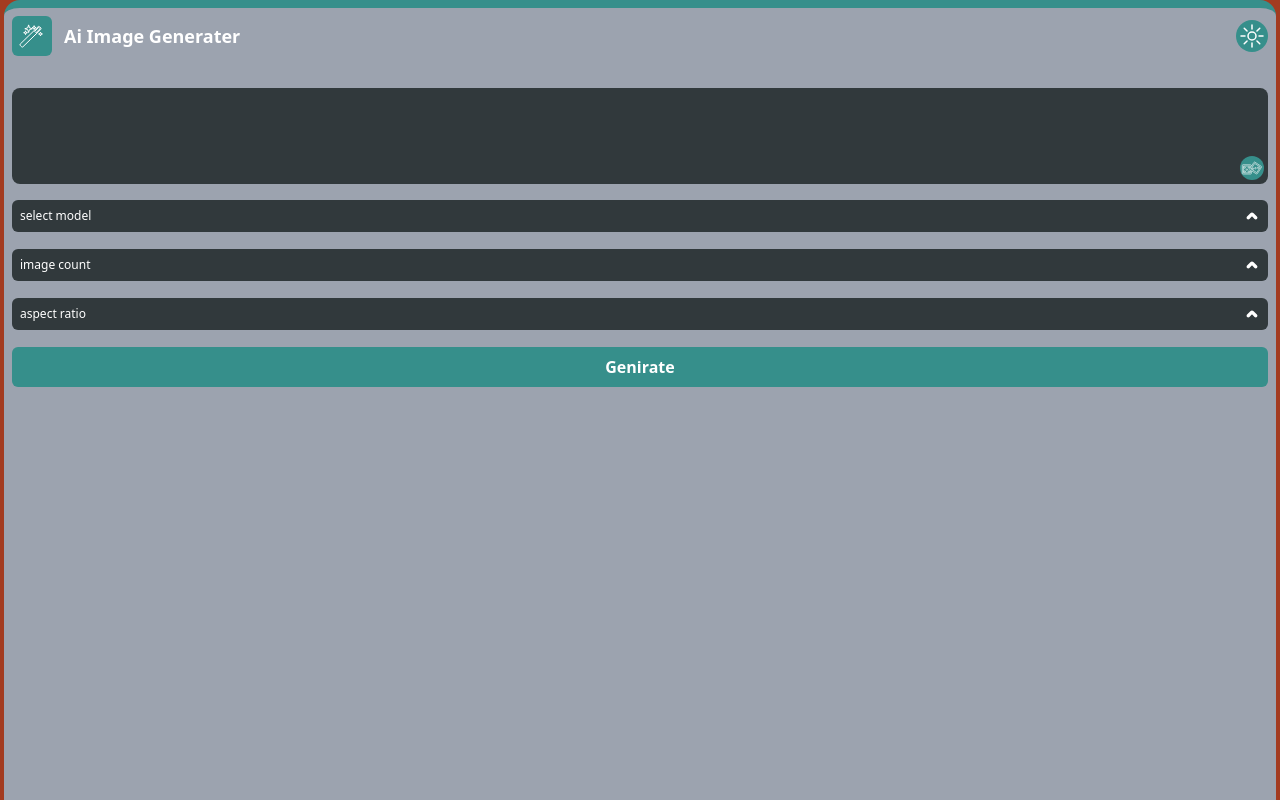
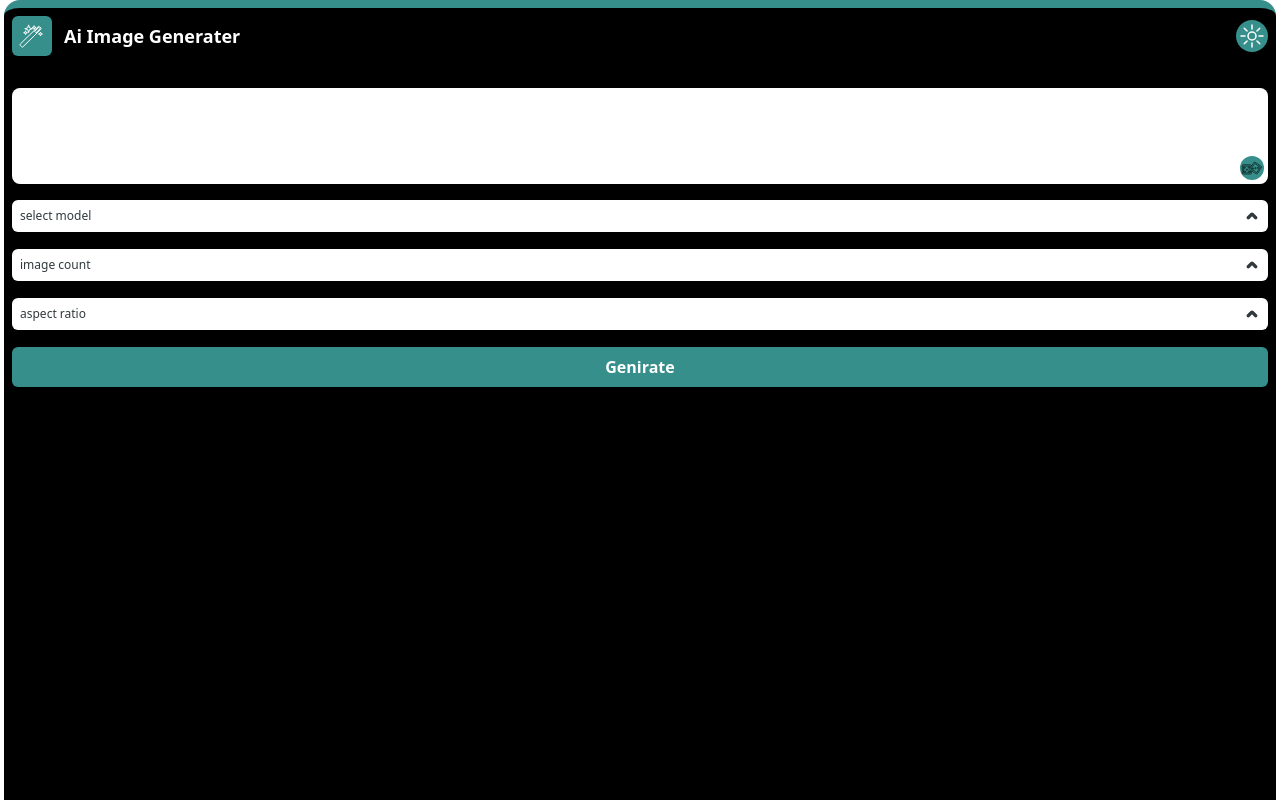
Before and after one commit to zakarialol/ai-image-app, a website with bundled scripts: page imageGenirater.html in a window 1280 px wide. Both pictures are taken after a click on the button 1252 px from the left and 36 px from the top of the page. Built offline with nearby package versions, Linux system fonts and the light colour scheme.

Commit message:
adding dark and light mode

```diff
--- a/imageGenirater.html
+++ b/imageGenirater.html
@@ -6,26 +6,26 @@
     <link rel="stylesheet" href="./build/style.css">
     <title>image genirater</title>
 </head>
-<body class="content-center bg-fourthClr">
-    <main class="h-screen p-2 mx-1 bg-gray-400 border-t-8 rounded-t-2xl border-t-secondClr">
+<body class="content-center bg-black dark:bg-white">
+    <main class="h-screen p-2 mx-1 bg-white border-t-8 rounded-t-2xl border-t-secondClr dark:bg-black">
         <!-- header only style -->
         <header class="flex items-center justify-between gap-2 mb-8">
             <!-- first part -->
             <div class="flex items-center gap-3">
-                <div class="w-10 p-1 text-white rounded-md bg-secondClr text-blue">
+                <div class="w-10 p-1 rounded-md bg-secondClr dark:text-white">
                     <svg fill="none" stroke="currentColor"viewBox="0 0 32 32" version="1.1" xmlns="http://www.w3.org/2000/svg" class="w-full h-full">
-                    <title> ai image genirate</title>
                     <g transform="translate(4 0)">
                         <path d="M9.5 9.625l-0.906 2.906-0.875-2.906-2.906-0.906 2.906-0.875 0.875-2.938 0.906 2.938 2.906 0.875zM14.563 8.031l-0.438 1.469-0.5-1.469-1.438-0.469 1.438-0.438 0.5-1.438 0.438 1.438 1.438 0.438zM0.281 24l17.906-17.375c0.125-0.156 0.313-0.25 0.531-0.25 0.281-0.031 0.563 0.063 0.781 0.281 0.094 0.063 0.219 0.188 0.406 0.344 0.344 0.313 0.719 0.688 1 1.063 0.125 0.188 0.188 0.344 0.188 0.5 0.031 0.313-0.063 0.594-0.25 0.781l-17.906 17.438c-0.156 0.156-0.344 0.219-0.563 0.25-0.281 0.031-0.563-0.063-0.781-0.281-0.094-0.094-0.219-0.188-0.406-0.375-0.344-0.281-0.719-0.656-0.969-1.063-0.125-0.188-0.188-0.375-0.219-0.531-0.031-0.313 0.063-0.563 0.281-0.781zM14.656 11.375l1.313 1.344 4.156-4.031-1.313-1.375zM5.938 13.156l-0.406 1.438-0.438-1.438-1.438-0.469 1.438-0.438 0.438-1.469 0.406 1.469 1.5 0.438zM20.5 12.063l0.469 1.469 1.438 0.438-1.438 0.469-0.469 1.438-0.469-1.438-1.438-0.469 1.438-0.438z"></path>
                     </svg>
                     </g>
                 </div>
-                <p class="text-lg font-bold text-white capitalize">ai image generater</p>
+                <p class="text-lg font-bold capitalize text-firstClr dark:text-white">ai image generater</p>
             </div>
             <!-- second part -->
-            <button data-btn="theme-mode" class="flex items-center w-8 p-1 text-white rounded-full bg-secondClr">
+            <button data-btn="theme-mode" class="flex items-center w-8 text-white rounded-full bg-secondClr">
                     <!-- light mode  -->
-                   <svg class="hidden" viewBox="0 0 24 24" fill="none" xmlns="http://www.w3.org/2000/svg">
+                    <div data-div="svg-div" class="relative hidden w-full p-1 group">
+                         <svg viewBox="0 0 24 24" fill="none" xmlns="http://www.w3.org/2000/svg">
                              <g clip-path="url(#a)" stroke="currentColor" stroke-width="1.5" stroke-miterlimit="10">
                                  <path d="M5 12H1M23 12h-4M7.05 7.05 4.222 4.222M19.778 19.778 16.95 16.95M7.05 16.95l-2.828 2.828M19.778 4.222 16.95 7.05" stroke-linecap="round"/>
                                  <path d="M12 16a4 4 0 1 0 0-8 4 4 0 0 0 0 8Z" fill="" fill-opacity=".16"/>
@@ -37,21 +37,25 @@
 
                                     </clipPath>
                                 </defs>
-
                             </svg>
+                        <p class="absolute right-0 top-full text-nowrap text-[9px] space-x-1 tracking-[1px] hidden transition group-hover:block">light mode</p>
+                    </div>
                     <!-- darkmode -->
+                     <div data-div="svg-div" class="relative w-full p-1 group">
                         <svg viewBox="0 0 48 48" id="a" xmlns="http://www.w3.org/2000/svg"><defs><style>.b{fill:none;stroke:#000000;stroke-linecap:round;stroke-linejoin:round; stroke-width:3;}</style></defs><path class="b" d="M31.75,6.479c6.7339,3.8881,10.3177,11.5721,8.969,19.23-1.3496,7.6616-7.3484,13.6604-15.01,15.01-7.6579,1.3487-15.3419-2.2351-19.23-8.969"/><path class="b" d="M32.02,6.75c4.1858,7.2511,2.98,16.4095-2.94,22.33-5.9205,5.92-15.0789,7.1258-22.33,2.94"/><path class="b" d="M10,8v4"/><path class="b" d="M8,10h4"/><path class="b" d="M12,18v3"/><path class="b" d="M10.5,19.5h3"/><path class="b" d="M30.5,14v3"/><path class="b" d="M29,15.5h3"/><path class="b" d="M38.5,5.5v3"/><path class="b" d="M37,7h3"/><path class="b" d="M7.5,41h3"/><path class="b" d="M9,39.5v3"/><path class="b" d="M39.5,36h3"/><path class="b" d="M41,34.5l.02,3"/>
                         </svg>
+                        <p class="tracking-[1px] hidden absolute top-full right-0 group transition text-[9px] text-firstClr text-nowrap group-hover:block">dark mode</p>
+                    </div>
             </button>
         </header>
         <!-- form styling -->
             <div class="relative w-full h-24 mb-4 overflow-hidden rounded-lg">
-                <textarea name="" data-inputArea='inputArea' class="w-full h-full p-2 overflow-y-auto text-lg text-white text-xs outline-none resize-none bg-firstClr [&::-webkit-scrollbar]:w-[4px]
+                <textarea name="" data-inputArea='inputArea' class="w-full h-full p-2 overflow-y-auto text-lg text-white text-xs outline-none resize-none bg-firstClr dark:bg-white dark:text-firstClr [&::-webkit-scrollbar]:w-[4px]
                 [&::-webkit-scrollbar-thumb]:bg-white/40
                 [&::-webkit-scrollbar-thumb]:rounded-full
                 [&::-webkit-scrollbar-track]:bg-transparent"></textarea>
                 <!-- svg button -->
-                 <button class="absolute w-6 text-white rounded-full cursor-pointer bg-secondClr right-1 bottom-1" data-random ='random-quote'>
+                 <button class="absolute w-6 text-white rounded-full cursor-pointer dark:text-black bg-secondClr right-1 bottom-1" data-random ='random-quote'>
                      <svg fill="none" stroke="currentColor" stroke-width="6" class="w-full h-full" viewBox="0 0 256 256" xmlns="http://www.w3.org/2000/svg">
                          <g fill-rule="evenodd">
                              <path d="M24.898 100.907a7.97 7.97 0 0 1 8.035-7.935l80.011.623c4.419.034 8.209 3.635 8.466 8.042l.517 8.868 26.68-42.392a7.776 7.776 0 0 1 10.94-2.349l66.996 44.369a8.03 8.03 0 0 1 2.275 11.113l-43.766 66.506c-2.432 3.695-7.447 4.8-11.197 2.47l-51.928-32.265v26.49c0 4.419-3.583 8-7.993 8H32.498a7.949 7.949 0 0 1-7.959-7.998l.36-83.542zm11.828 6.694l-.189 71.811 74.127.073-.035-29.78-5.954-4.119c-1.809-1.25-2.375-3.81-1.257-5.71L111 127l-.466-19.749-73.808.35zM156.483 79L118 138.79l60.965 38.32 37.612-58.539L156.483 79z"/>
@@ -68,14 +72,14 @@
                  </button>
             </div>
         <!-- this part about the error message  -->
-         <div>
+         <div class="dark:text-white">
             <p data-err="error message"></p>
          </div>
         <!-- div for image paramerter and genirate button -->
          <div data-img-stting = "img-settings" class="flex flex-col gap-4">
                 <!-- image type  -->
                  <div data-img-type ='image-type'>
-                        <div data-imgType="imgType" class="p-2 imgparamiter outline-hover">
+                        <div data-imgType="imgType" class="p-2 imgparamiter outline-hover dark:text-firstClr dark:bg-white">
                             <p data-title="ModalTitle">select model</p>
                             <button data-btn="modal-svgs" class="absolute w-4 -translate-y-1/2 right-2 top-1/2">
                                 <svg viewBox="0 0 24 24" fill="none" stroke="currentColor" stroke-width="3" xmlns="http://www.w3.org/2000/svg" class="w-full h-full">
@@ -89,7 +93,7 @@
                 </div>
                 <!-- how much images -->
                 <div data-img-nbr ='image-nbr'>
-                    <div data-imgNbr="imgNbr" class="p-2 imgparamiter outline-hover">
+                    <div data-imgNbr="imgNbr" class="p-2 imgparamiter outline-hover dark:text-firstClr dark:bg-white">
                             <p data-title="count-title">image count</p>
                             <button data-btn="count-svgs" class="absolute w-4 -translate-y-1/2 right-2 top-1/2">
                                 <svg viewBox="0 0 24 24" fill="none" stroke="currentColor" stroke-width="3" xmlns="http://www.w3.org/2000/svg" class="w-full h-full">
@@ -103,7 +107,7 @@
                 </div>
                 <!-- landscape -->
                 <div data-landscape ='landscape'>
-                    <div data-landScape="landScape" class="p-2 imgparamiter outline-hover">
+                    <div data-landScape="landScape" class="p-2 imgparamiter outline-hover dark:text-firstClr dark:bg-white">
                         <p data-title='aspectratio-title'>aspect ratio</p>
                             <button data-btn="aspect-svgs" class="absolute w-4 -translate-y-1/2 right-2 top-1/2">
                                 <svg viewBox="0 0 24 24" fill="none" stroke="currentColor" stroke-width="3" xmlns="http://www.w3.org/2000/svg" class="w-full h-full">
@@ -118,7 +122,7 @@
                 <!-- genirate button -->
                 <button class="content-center w-full font-sans font-bold text-center text-white capitalize rounded-md bg-secondClr spac">
                             <!-- svg place -->
-                            <p class="p-2" data-Btn="genirateBtn">genirate</p>
+                            <p class="p-2 text-black dark:text-white" data-Btn="genirateBtn">genirate</p>
                 </button>
 
         </div>
--- a/main.js
+++ b/main.js
@@ -9,7 +9,9 @@ const modalSvgsBtns = document.querySelectorAll("[data-btn='modal-svgs'] svg")
 const countSvgsBtns = document.querySelectorAll("[data-btn='count-svgs'] svg")
 const aspectSvgsBtns = document.querySelectorAll("[data-btn='aspect-svgs'] svg")
 const themeButton = document.querySelector("[data-btn='theme-mode']")
-const themModeSvg = document.querySelectorAll("[data-btn='theme-mode'] svg")
+const themModeSvg = document.querySelectorAll("[data-div='svg-div']")
+// const darkBtn = document.getElementById('darkmode')
+// console.log(themModeSvg)
 // console.log(themMode)
 import { ImageParameter,imageSettingArr } from "./state.js"
 import { randomQuotefunc , genirateFunc , genirateWidthAndHeight ,checkParametersFunc,toggleHiddenSvgsFunc} from "./ui.js"
@@ -87,7 +89,8 @@ genirateBtn.addEventListener('click',()=>{
   }
 })
 // this for them mode
-
 themeButton.addEventListener("click",()=>{
+    console.log('you just clicked change them')
+    document.documentElement.classList.toggle('dark')
     toggleHiddenSvgsFunc(themModeSvg)
 })
--- a/tailwind.config.js
+++ b/tailwind.config.js
@@ -1,6 +1,7 @@
 /** @type {import('tailwindcss').Config} */
 module.exports = {
   content: ['./*.{html,js}'],
+  darkMode:"class",
   theme: {
     extend: {
       colors:{
@@ -26,4 +27,5 @@ module.exports = {
     },
   },
   plugins: [],
+
 }
--- a/ui.js
+++ b/ui.js
@@ -91,7 +91,7 @@ function HtmlFunc(arr){
         divSettingHolder.innerHTML += p
             return
         }
-        let p = `<p  class="p-2 hover:bg-secondClr text-white capitalize text-xs cursor-pointer" data-paramiter = ${element.parametre} data-mode='${element.dataName}'>${element.name}</p>`
+        let p = `<p  class="p-2 hover:bg-secondClr text-white capitalize text-xs cursor-pointer dark:text-firstClr dark:bg-white" data-paramiter = ${element.parametre} data-mode='${element.dataName}'>${element.name}</p>`
         divSettingHolder.innerHTML += p
     });
     return divSettingHolder
```
Also changed, not shown: build/style.css. Lines whose indentation alone changed are shown as unchanged.
